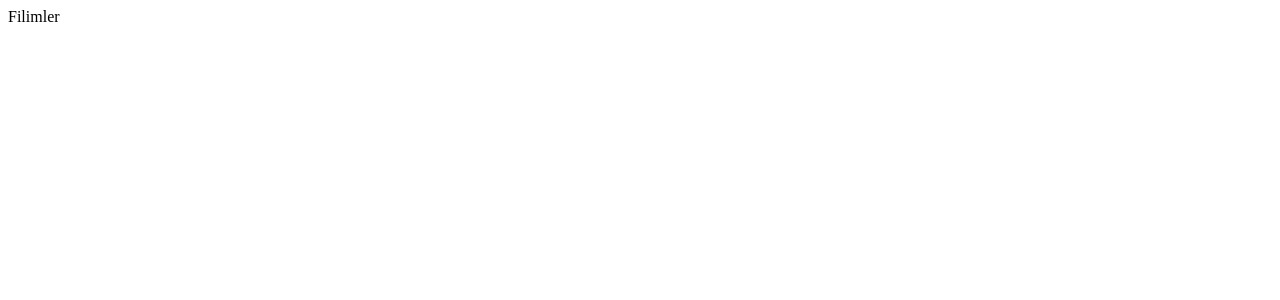
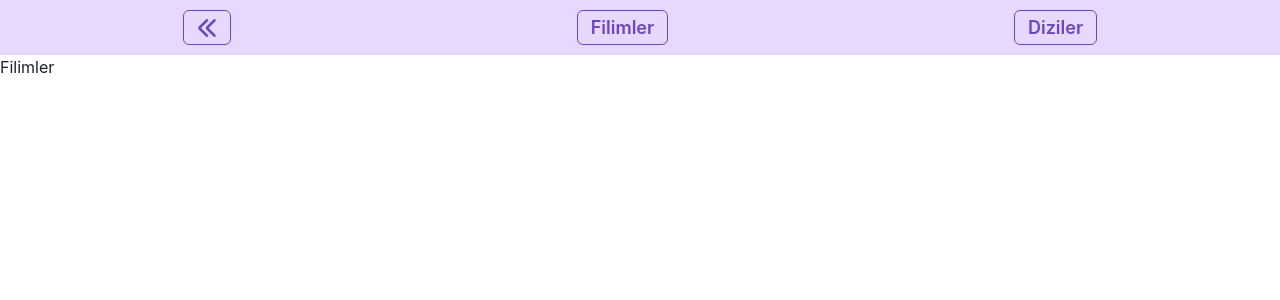
Before and after one commit to Oguzhangure/BulutMD-Test, a React (Create React App) app: page /movies in a window 1280 px wide. Shown: the top 300 px of the page. Built offline with nearby package versions, Linux system fonts and the light colour scheme.

Commit message:
added(Navbar)

```diff
--- a/package.json
+++ b/package.json
@@ -3,6 +3,7 @@
   "version": "0.1.0",
   "private": true,
   "dependencies": {
+    "@chakra-ui/icons": "^1.1.1",
     "@chakra-ui/react": "^1.7.2",
     "@emotion/react": "^11",
     "@emotion/styled": "^11",
--- a/src/App.js
+++ b/src/App.js
@@ -4,6 +4,7 @@ import { BrowserRouter as Switch, Route, Router } from "react-router-dom";
 //CHAKRA IMPORTS
 import { Box } from "@chakra-ui/react";
 //COMPONENTS
+import Navbar from "./components/Navbar";
 import Movies from "./pages/Movies/Movies";
 import Home from "./pages/Home/Home";
 import Series from "./pages/Series/Series";
--- /dev/null
+++ b/src/chakra/chakra.js
@@ -0,0 +1,10 @@
+import { extendTheme } from '@chakra-ui/react';
+
+const theme = extendTheme({
+  config: {
+    initialColorMode: 'light',
+    useSystemColorMode: false,
+  },
+});
+
+export default theme;
--- /dev/null
+++ b/src/components/Navbar.jsx
@@ -0,0 +1,38 @@
+//REACT IMPORTS
+import React from "react";
+import { Link } from "react-router-dom";
+//CHAKRA IMPORTS
+import { Flex, IconButton, Select } from "@chakra-ui/react";
+import {
+  PhoneIcon,
+  AddIcon,
+  ArrowLeftIcon,
+  ArrowForwardIcon,
+} from "@chakra-ui/icons";
+//COMPONENTS
+import NavbarButton from "./NavbarButton";
+
+function Navbar() {
+  return (
+    <Flex
+      bg="#E9D8FD"
+      padding="10px"
+      alignItems="center"
+      justifyContent="space-around"
+    >
+      <Link to="/">
+        <IconButton
+          height="35px"
+          colorScheme="purple"
+          size="lg"
+          variant="outline"
+          icon={<ArrowLeftIcon />}
+        />
+      </Link>
+      <NavbarButton link="/movies" text="Filimler" />
+      <NavbarButton link="/series" text="Diziler" />
+    </Flex>
+  );
+}
+
+export default Navbar;
--- /dev/null
+++ b/src/components/NavbarButton.jsx
@@ -0,0 +1,27 @@
+//REACT IMPORTS
+import React from "react";
+import { Link } from "react-router-dom";
+//CHAKRA IMPORTS
+import { Button } from "@chakra-ui/react";
+//COMPONENTS
+
+function NavbarButton({ link, text, ...probs }) {
+  return (
+    <Link to={link}>
+      <Button
+        height="35px"
+        target="_blank"
+        _focus="none"
+        padding="13px"
+        colorScheme="purple"
+        size="lg"
+        variant="outline"
+        {...probs}
+      >
+        {text}
+      </Button>
+    </Link>
+  );
+}
+
+export default NavbarButton;
--- a/src/index.js
+++ b/src/index.js
@@ -1,10 +1,14 @@
 import React from "react";
 import ReactDOM from "react-dom";
 import App from "./App";
+import { ChakraProvider } from "@chakra-ui/react";
+import theme from "./chakra/chakra";
 
 ReactDOM.render(
   <React.StrictMode>
-    <App />
+    <ChakraProvider theme={theme}>
+      <App />
+    </ChakraProvider>
   </React.StrictMode>,
   document.getElementById("root")
 );
--- a/src/pages/Home/Home.jsx
+++ b/src/pages/Home/Home.jsx
@@ -3,9 +3,14 @@ import React from "react";
 //CHAKRA IMPORTS
 import { Box } from "@chakra-ui/react";
 //COMPONENTS
+import NavbarButton from "../../components/NavbarButton";
 
-function Home() {
-  return <Box>Home</Box>;
-}
+const Home = () => {
+  return (
+    <Box>
+      Home
+    </Box>
+  );
+};
 
 export default Home;
--- a/src/pages/Movies/Movies.jsx
+++ b/src/pages/Movies/Movies.jsx
@@ -3,8 +3,14 @@ import React from "react";
 //CHAKRA IMPORTS
 import { Box } from "@chakra-ui/react";
 //COMPONENTS
+import Navbar from "../../components/Navbar";
 function Movies() {
-  return <Box>Filimler</Box>;
+  return (
+    <Box>
+      <Navbar />
+      Filimler
+    </Box>
+  );
 }
 
 export default Movies;
--- a/src/pages/Series/Series.jsx
+++ b/src/pages/Series/Series.jsx
@@ -3,8 +3,14 @@ import React from "react";
 //CHAKRA IMPORTS
 import { Box } from "@chakra-ui/react";
 //COMPONENTS
+import Navbar from "../../components/Navbar";
 function Series() {
-  return <Box>Diziler</Box>;
+  return (
+    <Box>
+      <Navbar />
+      Diziler
+    </Box>
+  );
 }
 
 export default Series;
```
Also changed, not shown: 1 other file (tests, documents, lock files or other folders).
